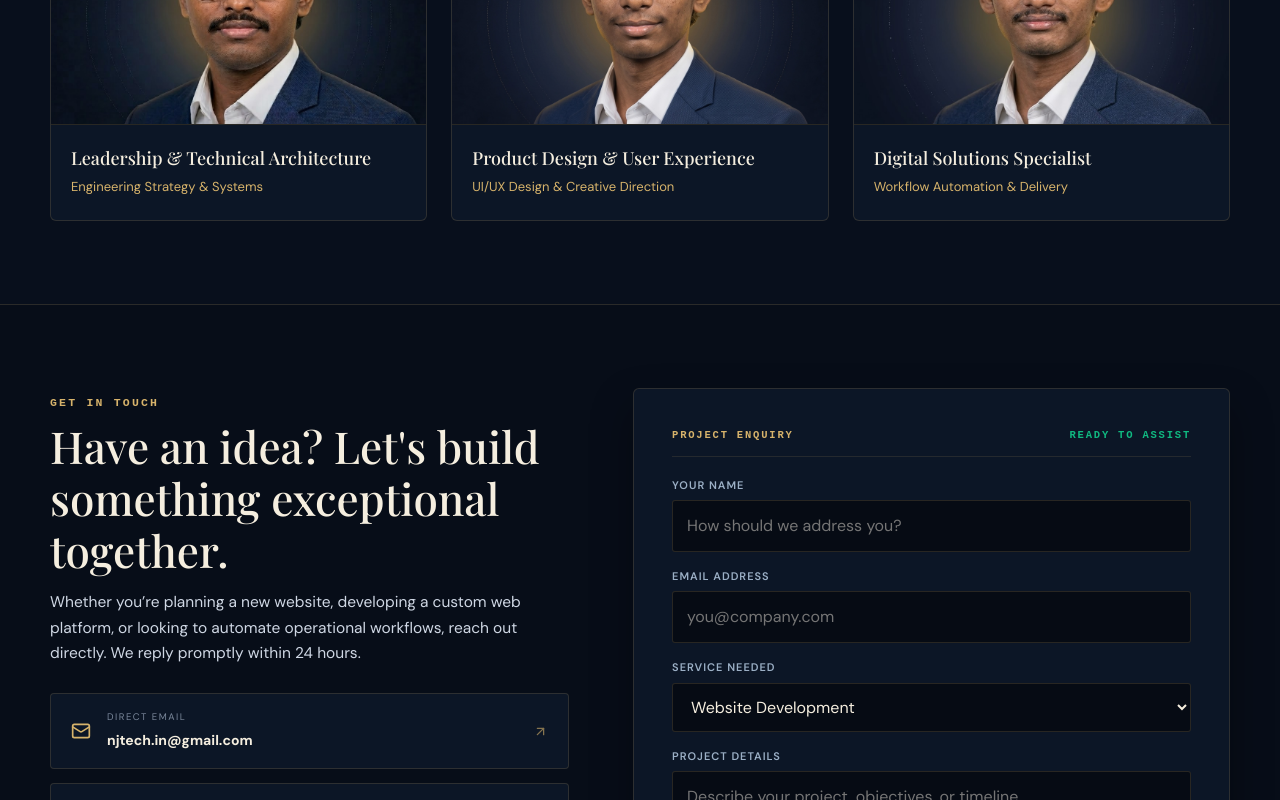
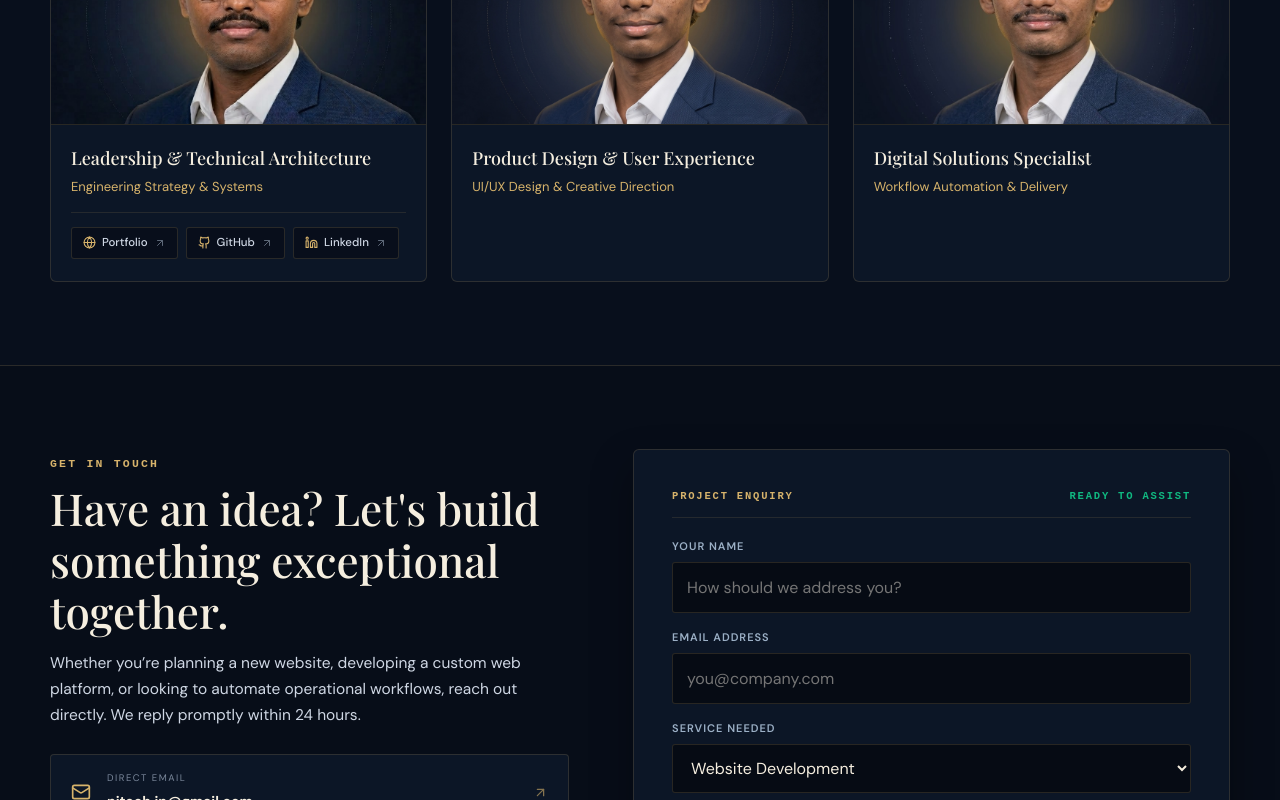
Before and after one commit to Jxgxn-007/njex-digitalsolutions, a React (Vite) app in the folder frontend/: page / in a window 1280 px wide. Shown: the part 3840-4640 px from the top of the page. Built offline with nearby package versions, Linux system fonts and the light colour scheme.

Commit message:
Add portfolio, GitHub, and LinkedIn links to team member 1

```diff
--- a/frontend/src/main.tsx
+++ b/frontend/src/main.tsx
@@ -7,7 +7,10 @@ import {
   CheckCircle2,
   Code2,
   Eye,
+  Github,
+  Globe,
   Globe2,
+  Linkedin,
   Mail,
   Menu,
   Phone,
@@ -86,6 +89,53 @@ function TeamCard({ member }: { member: TeamMember }) {
       <div className="team-content">
         <h3 className="team-role">{member.role}</h3>
         <p className="team-area">{member.area}</p>
+
+        {member.socials && (
+          <div className="team-social-links" aria-label="Social and portfolio links">
+            {member.socials.portfolio && (
+              <a
+                href={member.socials.portfolio}
+                target="_blank"
+                rel="noopener noreferrer"
+                className="team-social-link"
+                title="View Portfolio"
+                aria-label={`${member.role} Portfolio`}
+              >
+                <Globe size={13} aria-hidden="true" />
+                <span>Portfolio</span>
+                <ArrowUpRight size={12} className="social-arrow" aria-hidden="true" />
+              </a>
+            )}
+            {member.socials.github && (
+              <a
+                href={member.socials.github}
+                target="_blank"
+                rel="noopener noreferrer"
+                className="team-social-link"
+                title="GitHub Profile"
+                aria-label={`${member.role} GitHub`}
+              >
+                <Github size={13} aria-hidden="true" />
+                <span>GitHub</span>
+                <ArrowUpRight size={12} className="social-arrow" aria-hidden="true" />
+              </a>
+            )}
+            {member.socials.linkedin && (
+              <a
+                href={member.socials.linkedin}
+                target="_blank"
+                rel="noopener noreferrer"
+                className="team-social-link"
+                title="LinkedIn Profile"
+                aria-label={`${member.role} LinkedIn`}
+              >
+                <Linkedin size={13} aria-hidden="true" />
+                <span>LinkedIn</span>
+                <ArrowUpRight size={12} className="social-arrow" aria-hidden="true" />
+              </a>
+            )}
+          </div>
+        )}
       </div>
     </article>
   );
--- a/frontend/src/styles.css
+++ b/frontend/src/styles.css
@@ -1146,6 +1146,54 @@ textarea:focus:not(:focus-visible) {
   margin: 0;
 }
 
+.team-social-links {
+  display: flex;
+  align-items: center;
+  gap: 8px;
+  flex-wrap: wrap;
+  margin-top: 14px;
+  padding-top: 14px;
+  border-top: 1px solid rgba(215, 179, 107, 0.12);
+}
+
+.team-social-link {
+  display: inline-flex;
+  align-items: center;
+  gap: 6px;
+  padding: 6px 11px;
+  font-size: 11.5px;
+  font-weight: 500;
+  color: var(--text-main);
+  background: rgba(7, 13, 24, 0.75);
+  border: 1px solid var(--line);
+  border-radius: 3px;
+  transition: all 0.2s ease;
+}
+
+.team-social-link:hover {
+  color: var(--gold2);
+  border-color: var(--gold);
+  background: rgba(215, 179, 107, 0.1);
+  transform: translateY(-1px);
+}
+
+.team-social-link svg {
+  color: var(--gold);
+  flex-shrink: 0;
+}
+
+.team-social-link .social-arrow {
+  color: var(--text-muted);
+  opacity: 0.65;
+  transition: transform 0.2s ease, opacity 0.2s ease;
+}
+
+.team-social-link:hover .social-arrow {
+  color: var(--gold);
+  opacity: 1;
+  transform: translate(1px, -1px);
+}
+
 /* ==========================================================================
    7. CONTACT SECTION - Balanced 2-Column Wide Grid
    ========================================================================== */
--- a/frontend/src/teamData.ts
+++ b/frontend/src/teamData.ts
@@ -1,12 +1,19 @@
 import member1Photo from './assets/team/member-1.jpg';
 import member2Photo from './assets/team/member-2.jpg';
 import member3Photo from './assets/team/member-3.png';
+
+export interface TeamSocialLinks {
+  portfolio?: string;
+  github?: string;
+  linkedin?: string;
+}
 
 export interface TeamMember {
   id: string;
   role: string;
   area: string;
   photoUrl: string;
+  socials?: TeamSocialLinks;
 }
 
 export const teamMembers: TeamMember[] = [
@@ -15,6 +22,11 @@ export const teamMembers: TeamMember[] = [
     role: 'Leadership & Technical Architecture',
     area: 'Engineering Strategy & Systems',
     photoUrl: member1Photo,
+    socials: {
+      portfolio: 'https://jagan2814.netlify.app/',
+      github: 'https://github.com/Jxgxn-007',
+      linkedin: 'https://www.linkedin.com/in/jagan-m-a3a786410/',
+    },
   },
   {
     id: 'team-member-2',
```
